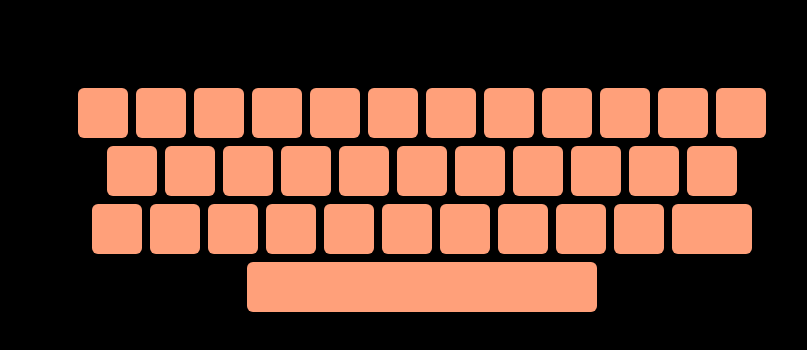
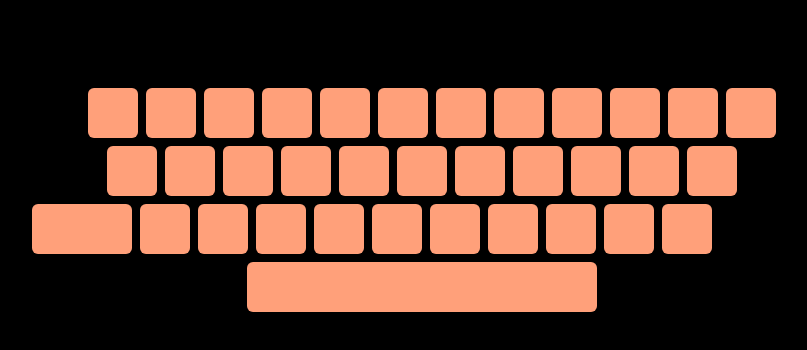
Before and after one commit to ehkanghub/letters-project, a plain HTML site: page index.html in a window 1280 px wide. Shown: the part 448-798 px from the top of the page, without its empty margins (218-1025 px from the left). Drawn offline with Linux system fonts and the light colour scheme.

Commit message:
Update index.html

```diff
--- a/index.html
+++ b/index.html
@@ -27,7 +27,14 @@
       align-items: center;
       gap: 8px;
     }
-
+    #row1 {
+      position: relative;
+      left: 10px;
+    }
+    #row3 {
+      position: relative;
+      right: 50px;
+    }
     .row {
       display: flex;
       gap: 8px;
@@ -45,7 +52,7 @@
     .key.active {
       background-color: salmon;
     }
-    .key.shift { width: 80px; }
+    .key.shift { width: 100px; }
     .key.space { width: 350px; }
     .key.bracket, .key.semicolon, .key.quote,
     .key.comma, .key.dot, .key.slash { width: 50px; }
@@ -66,7 +73,11 @@
       row2: "asdfghjkl;'",
       row3: "zxcvbnm,./",
     };
-
+    const row3 = document.getElementById("row3");
+    const shift = document.createElement("div");
+    shift.classList.add("key", "shift");
+    shift.dataset.key = "shift";
+    row3.appendChild(shift);
     // 키보드
     for (let row in rows) {
       const container = document.getElementById(row);
@@ -77,11 +88,6 @@
         container.appendChild(key);
       }
     }
-    const row3 = document.getElementById("row3");
-    const shift = document.createElement("div");
-    shift.classList.add("key", "shift");
-    shift.dataset.key = "shift";
-    row3.appendChild(shift);
 
     const space = document.createElement("div");
     space.classList.add("key", "space");
@@ -102,6 +108,7 @@
       const key = document.querySelector(`.key[data-key='${keyPressed}']`);
       if (key) key.classList.remove("active");
     });
+    const words = document.container()
   </script>
 </body>
 </html>
```
